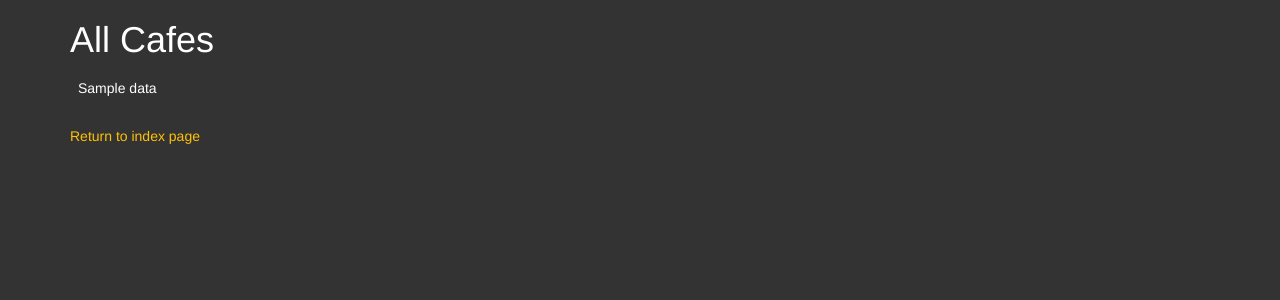
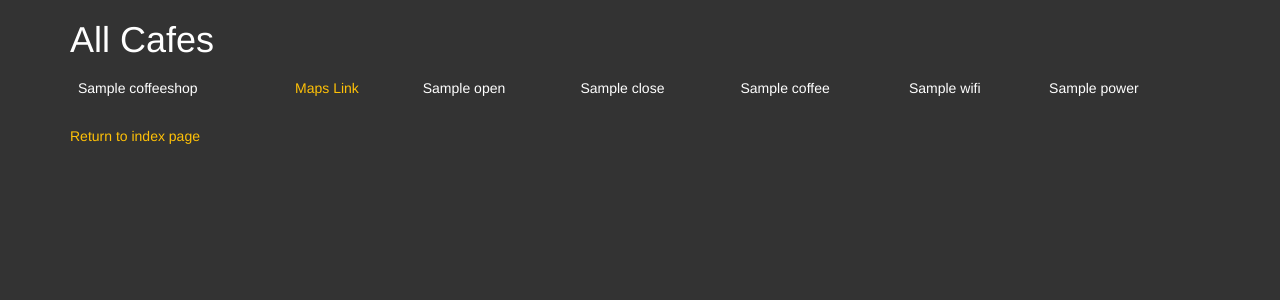
Before and after one commit to yogiyogh3957/cowifi, a Flask app: template templates/cafes.html in a window 1280 px wide. Shown: the top 300 px of the page. Run offline with Flask 2, Linux system fonts and the light colour scheme; the template is opened without the code that fills it: most values are stand-ins (such as "Sample title", 1, 10 or a date in 2020); some libraries are stand-ins or nearby versions.

Commit message:
try showing cafe data from DB p2

```diff
--- a/templates/cafes.html
+++ b/templates/cafes.html
@@ -20,13 +20,21 @@
      <thead>
         {% for data in all_cafe_data: %}
         <tr>
-                {% for x in data: %}
-                    {% if "http" in x %}
-                        <td scope="col"><a href="{{ x }}">Maps Link</a></td>
-                    {% else %}
-                        <td scope="col">{{ x }}</td>
-                    {% endif %}
-                {% endfor %}
+
+            <td scope="col">{{ data.coffeeshop }}</td>
+
+            <td scope="col"><a href="{{ data.coffeeshop }}">Maps Link</a></td>
+
+            <td scope="col">{{ data.open }}</td>
+
+            <td scope="col">{{ data.close }}</td>
+
+            <td scope="col">{{ data.coffee }}</td>
+
+            <td scope="col">{{ data.wifi }}</td>
+
+            <td scope="col">{{ data.power }}</td>
+
         </tr>
         {% endfor %}
      </thead>
```
